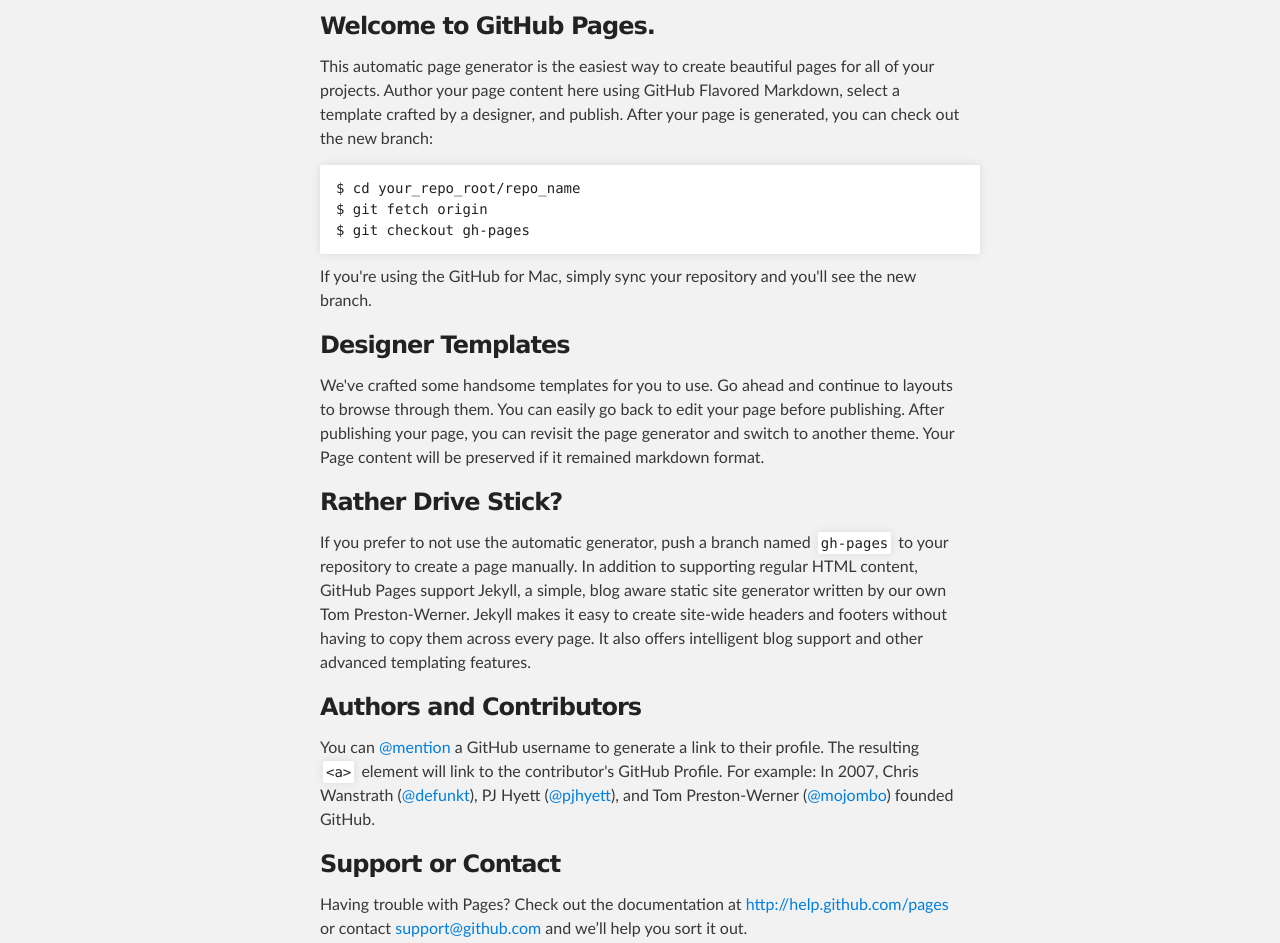
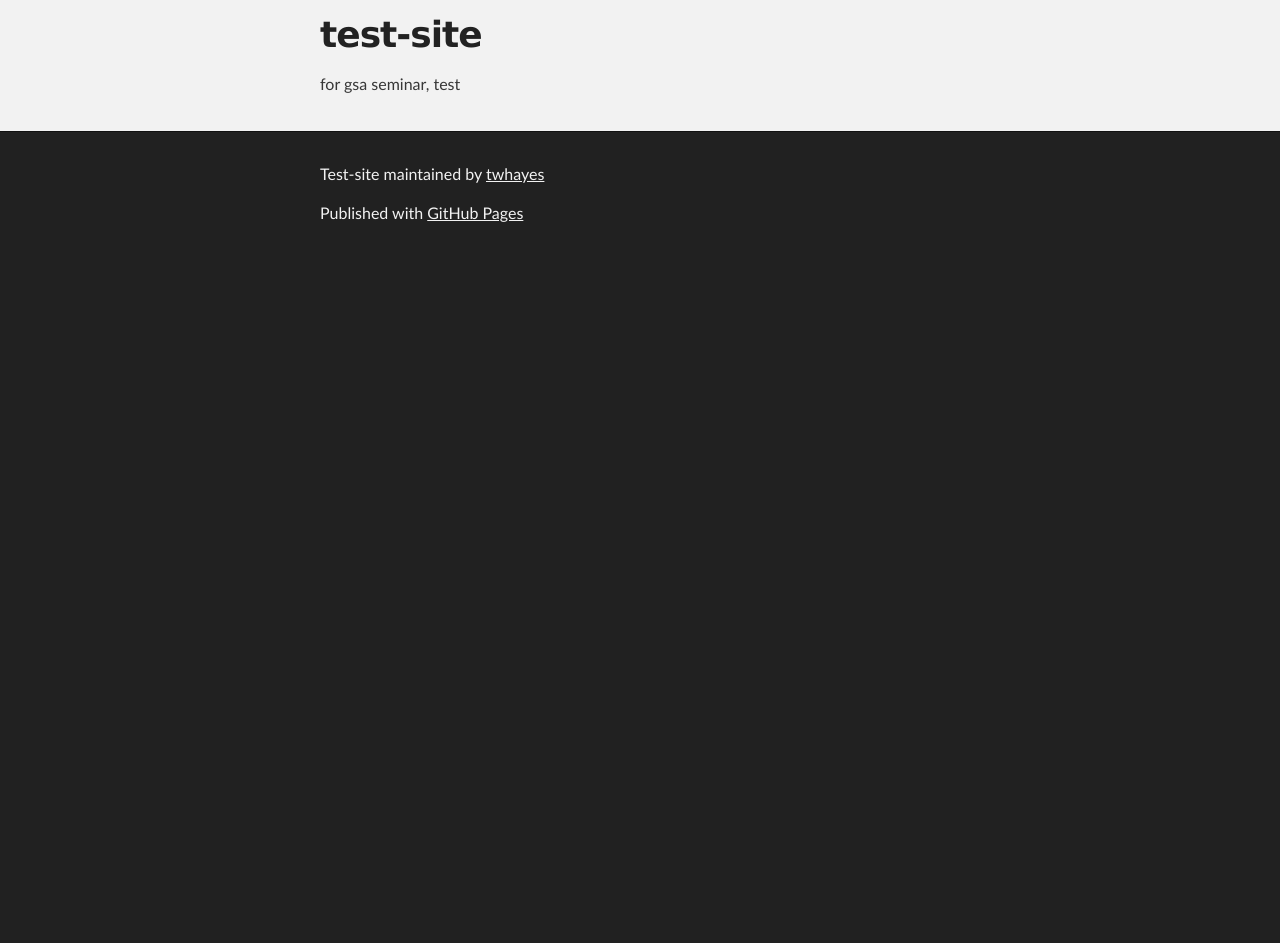
Before and after one commit to twhayes/test-site, a plain HTML site: page index.html in a window 1280 px wide. Shown: the part 252-1195 px from the top of the page. After the commit the page ends 800 px from the top, so only its background shows below. Drawn offline with Linux system fonts and the light colour scheme.

Commit message:
Create gh-pages branch via GitHub

```diff
--- a/index.html
+++ b/index.html
@@ -31,37 +31,10 @@
     <!-- MAIN CONTENT -->
     <div id="main_content_wrap" class="outer">
       <section id="main_content" class="inner">
-        <h3>
-<a name="welcome-to-github-pages" class="anchor" href="#welcome-to-github-pages"><span class="octicon octicon-link"></span></a>Welcome to GitHub Pages.</h3>
+        <h1>
+<a name="test-site" class="anchor" href="#test-site"><span class="octicon octicon-link"></span></a>test-site</h1>
 
-<p>This automatic page generator is the easiest way to create beautiful pages for all of your projects. Author your page content here using GitHub Flavored Markdown, select a template crafted by a designer, and publish. After your page is generated, you can check out the new branch:</p>
-
-<pre><code>$ cd your_repo_root/repo_name
-$ git fetch origin
-$ git checkout gh-pages
-</code></pre>
-
-<p>If you're using the GitHub for Mac, simply sync your repository and you'll see the new branch.</p>
-
-<h3>
-<a name="designer-templates" class="anchor" href="#designer-templates"><span class="octicon octicon-link"></span></a>Designer Templates</h3>
-
-<p>We've crafted some handsome templates for you to use. Go ahead and continue to layouts to browse through them. You can easily go back to edit your page before publishing. After publishing your page, you can revisit the page generator and switch to another theme. Your Page content will be preserved if it remained markdown format.</p>
-
-<h3>
-<a name="rather-drive-stick" class="anchor" href="#rather-drive-stick"><span class="octicon octicon-link"></span></a>Rather Drive Stick?</h3>
-
-<p>If you prefer to not use the automatic generator, push a branch named <code>gh-pages</code> to your repository to create a page manually. In addition to supporting regular HTML content, GitHub Pages support Jekyll, a simple, blog aware static site generator written by our own Tom Preston-Werner. Jekyll makes it easy to create site-wide headers and footers without having to copy them across every page. It also offers intelligent blog support and other advanced templating features.</p>
-
-<h3>
-<a name="authors-and-contributors" class="anchor" href="#authors-and-contributors"><span class="octicon octicon-link"></span></a>Authors and Contributors</h3>
-
-<p>You can <a href="https://github.com/blog/821" class="user-mention">@mention</a> a GitHub username to generate a link to their profile. The resulting <code>&lt;a&gt;</code> element will link to the contributor's GitHub Profile. For example: In 2007, Chris Wanstrath (<a href="https://github.com/defunkt" class="user-mention">@defunkt</a>), PJ Hyett (<a href="https://github.com/pjhyett" class="user-mention">@pjhyett</a>), and Tom Preston-Werner (<a href="https://github.com/mojombo" class="user-mention">@mojombo</a>) founded GitHub.</p>
-
-<h3>
-<a name="support-or-contact" class="anchor" href="#support-or-contact"><span class="octicon octicon-link"></span></a>Support or Contact</h3>
-
-<p>Having trouble with Pages? Check out the documentation at <a href="http://help.github.com/pages">http://help.github.com/pages</a> or contact <a href="mailto:support@github.com">support@github.com</a> and we’ll help you sort it out.</p>
+<p>for gsa seminar, test</p>
       </section>
     </div>
 
```
Also changed, not shown: params.json (+1 -1 lines).
